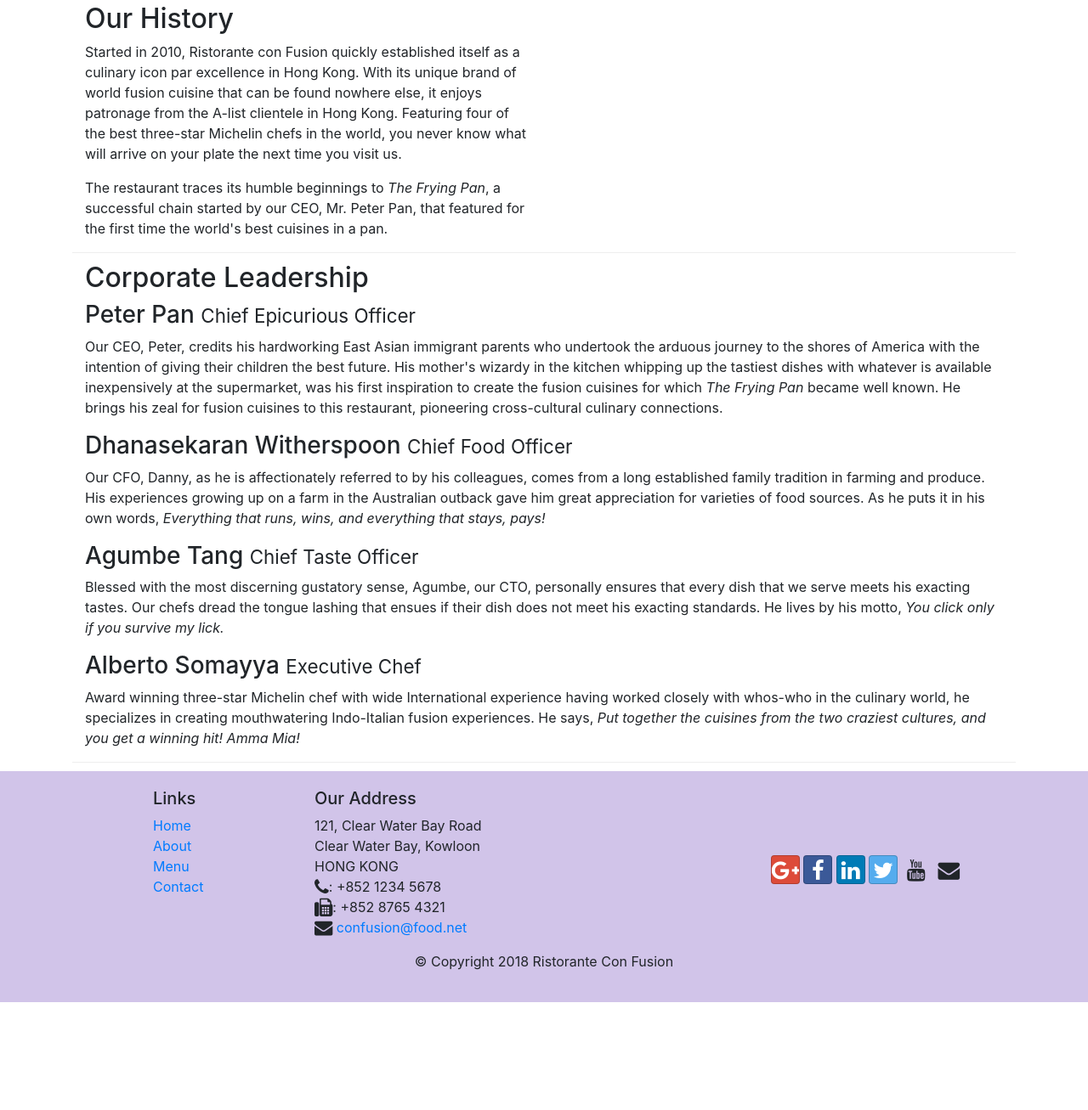
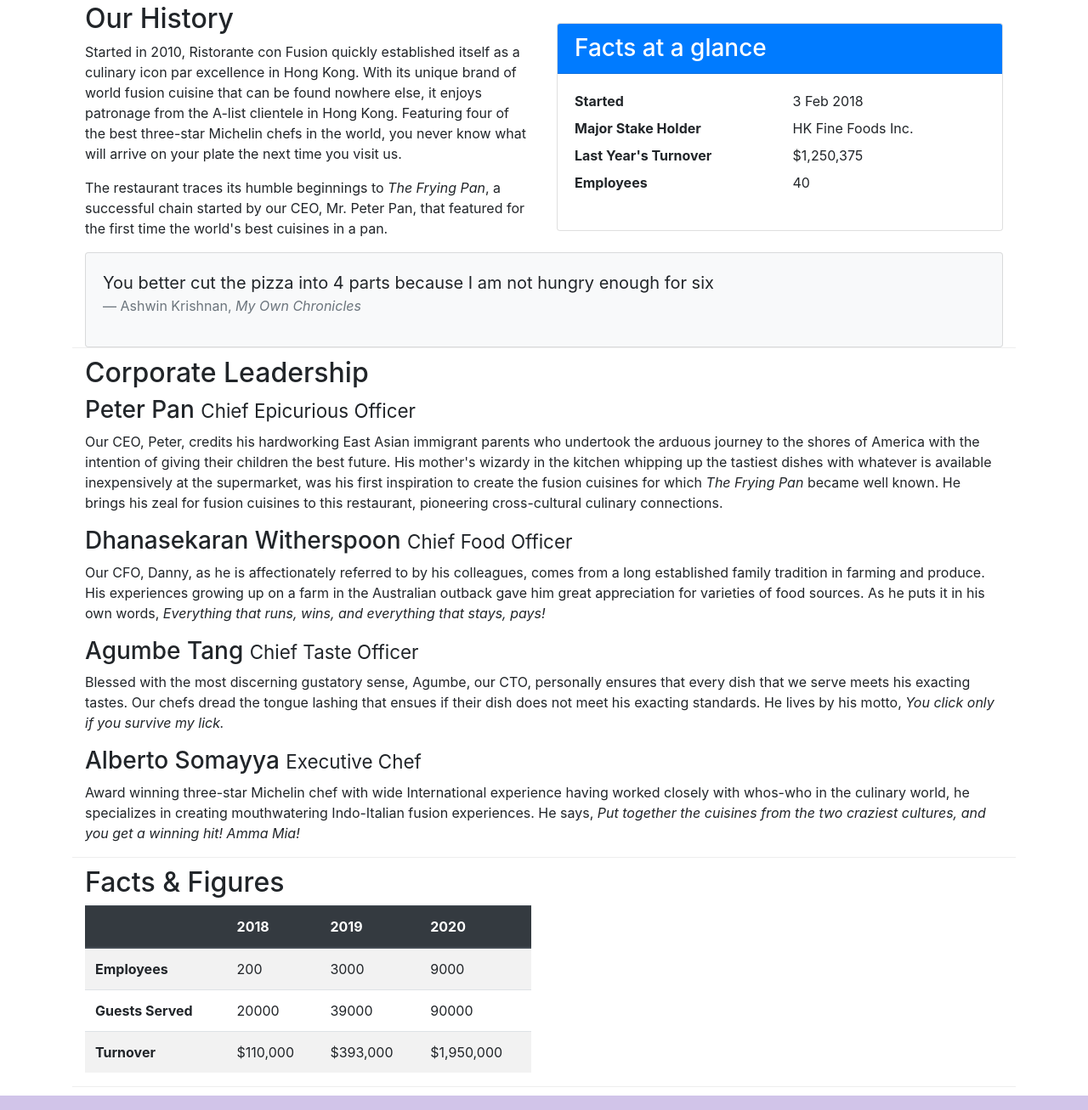
Before and after one commit to ashwinknan/conFusion, a website: page aboutus.html in a window 1280 px wide. Shown: the part 492-1799 px from the top of the page at 85% size. Before the commit the page ends 1672 px from the top, so only its background shows below. Drawn offline with nearby package versions, Linux system fonts and the light colour scheme.

Commit message:
Added some cards

```diff
--- a/aboutus.html
+++ b/aboutus.html
@@ -65,7 +65,34 @@
                 <p>Started in 2010, Ristorante con Fusion quickly established itself as a culinary icon par excellence in Hong Kong. With its unique brand of world fusion cuisine that can be found nowhere else, it enjoys patronage from the A-list clientele in Hong Kong.  Featuring four of the best three-star Michelin chefs in the world, you never know what will arrive on your plate the next time you visit us.</p>
                 <p>The restaurant traces its humble beginnings to <em>The Frying Pan</em>, a successful chain started by our CEO, Mr. Peter Pan, that featured for the first time the world's best cuisines in a pan.</p>
             </div>
-            <div>
+            <div class = "col-sm">
+                <div class = "card">
+                    <h3 class = "card-header bg-primary text-white">Facts at a glance</h3>
+                    <div class = "card-body">
+                        <dl class = "row">
+                            <dt class = "col-6">Started</dt>
+                            <dd class = "col-6">3 Feb 2018</dd>
+                            <dt class="col-6">Major Stake Holder</dt>
+                            <dd class="col-6">HK Fine Foods Inc.</dd>
+                            <dt class="col-6">Last Year's Turnover</dt>
+                            <dd class="col-6">$1,250,375</dd>
+                            <dt class="col-6">Employees</dt>
+                            <dd class="col-6">40</dd>
+                        </dl>
+                    </div>
+
+
+                </div>
+            </div>
+            <div class ="col-12">
+                <div class = "card card-body bg-light">
+                    <blockquote class ="blockquote">
+                        <p class ="mb-0"> You better cut the pizza into 4 parts because I am not hungry enough for six</p>
+                        <footer class = "blockquote-footer">Ashwin Krishnan, <cite title = "Source Title"> My Own Chronicles</cite></footer>
+                    </blockquote>
+
+                </div>
+
             </div>
         </div>
 
@@ -82,6 +109,53 @@
                 <h3>Alberto Somayya <small>Executive Chef</small></h3>
                 <p class = "d-none d-sm-block">Award winning three-star Michelin chef with wide International experience having worked closely with whos-who in the culinary world, he specializes in creating mouthwatering Indo-Italian fusion experiences. He says, <em>Put together the cuisines from the two craziest cultures, and you get a winning hit! Amma Mia!</em></p>
             </div>
+       </div>
+
+       <div class = "row row-content">
+        <div class = "col 12 col-sm-6">
+            <h2>Facts &amp; Figures</h2>
+            <div class = "table-responsive">
+                <table class = "table table-striped">
+                    <thead class = "thead-dark">
+                        <tr>
+                            <th>&nbsp;</th>
+                            <th>2018</th>
+                            <th>2019</th>
+                            <th>2020</th>
+                        </tr>
+                    </thead>
+                    <tbody>
+                        <tr>
+                            <th>Employees</th>
+                            <td>200</th>
+                            <td>3000</th>
+                            <td>9000</th>
+                        </tr>
+                        <tr>
+                            <th>Guests Served</th>
+                            <td>20000</th>
+                            <td>39000</th>
+                            <td>90000</th>
+                        </tr>
+                        <tr>
+                            <th>Turnover</th>
+                            <td>$110,000</th>
+                            <td>$393,000</th>
+                            <td>$1,950,000</th>
+                        </tr>
+                    </tbody>
+
+
+                </table>
+
+            </div>
+
+        </div>
+        <div class = "col 12 col-sm-3">
+
+
+        </div>
+
        </div>
 
     </div>
```
